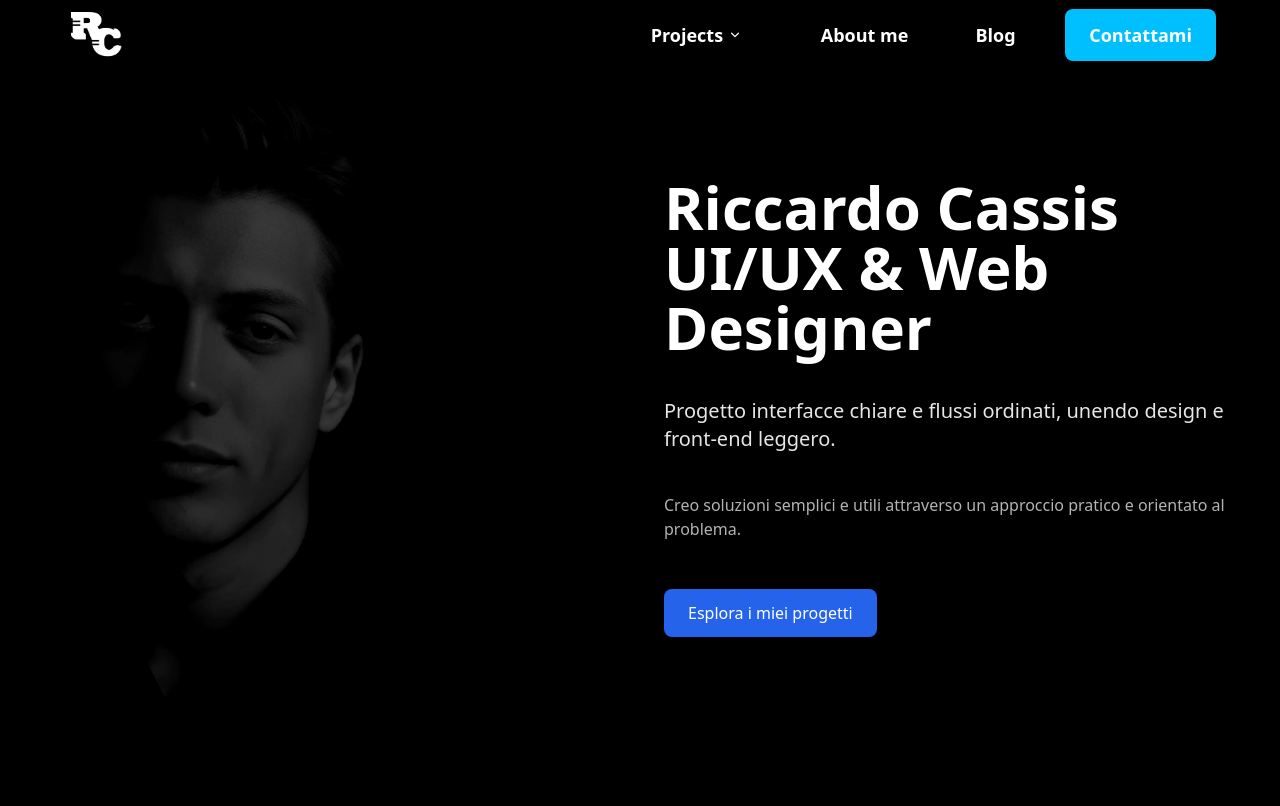
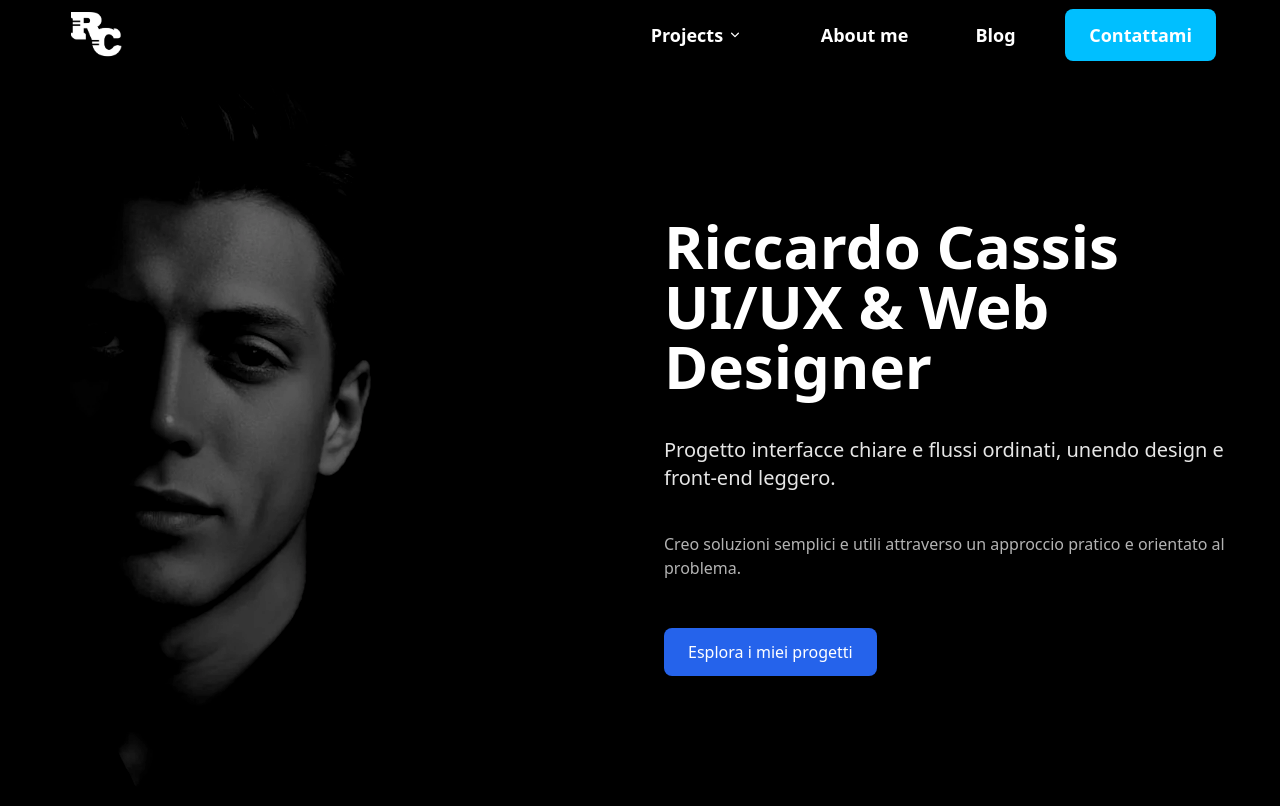
Before and after one commit to Riccardocassis/personal-website-v2, a Vue app: page / in a window 1280 px wide. Shown: the top 806 px of the page. Built offline with nearby package versions, Linux system fonts and the light colour scheme.

Commit message:
Migliora la visibilità del ritratto nella sezione hero aumentando opacità, contrasto e dimensioni

```diff
--- a/src/components/hero.vue
+++ b/src/components/hero.vue
@@ -4,8 +4,8 @@
       <div class="grid md:grid-cols-2 gap-12 items-center">
         <!-- LEFT: subtle image / pattern -->
         <div class="order-2 md:order-1 flex items-center justify-center">
-          <!-- make portrait more visible: increase opacity/contrast, remove blur and add subtle shadow -->
-          <img src="../assets/hero-riccardo.webp" alt="pattern" class="w-full max-w-lg object-cover opacity-70 filter contrast-125 rounded-lg shadow-2xl" />
+          <!-- increase portrait visibility: full opacity, higher contrast/brightness/saturation, slightly larger -->
+          <img src="../assets/hero-riccardo.webp" alt="Portrait of Riccardo Cassis" class="w-full max-w-xl object-cover opacity-100 filter contrast-150 brightness-110 saturate-110 rounded-lg shadow-2xl transform scale-105" />
         </div>
 
         <!-- RIGHT: textual content -->
```
